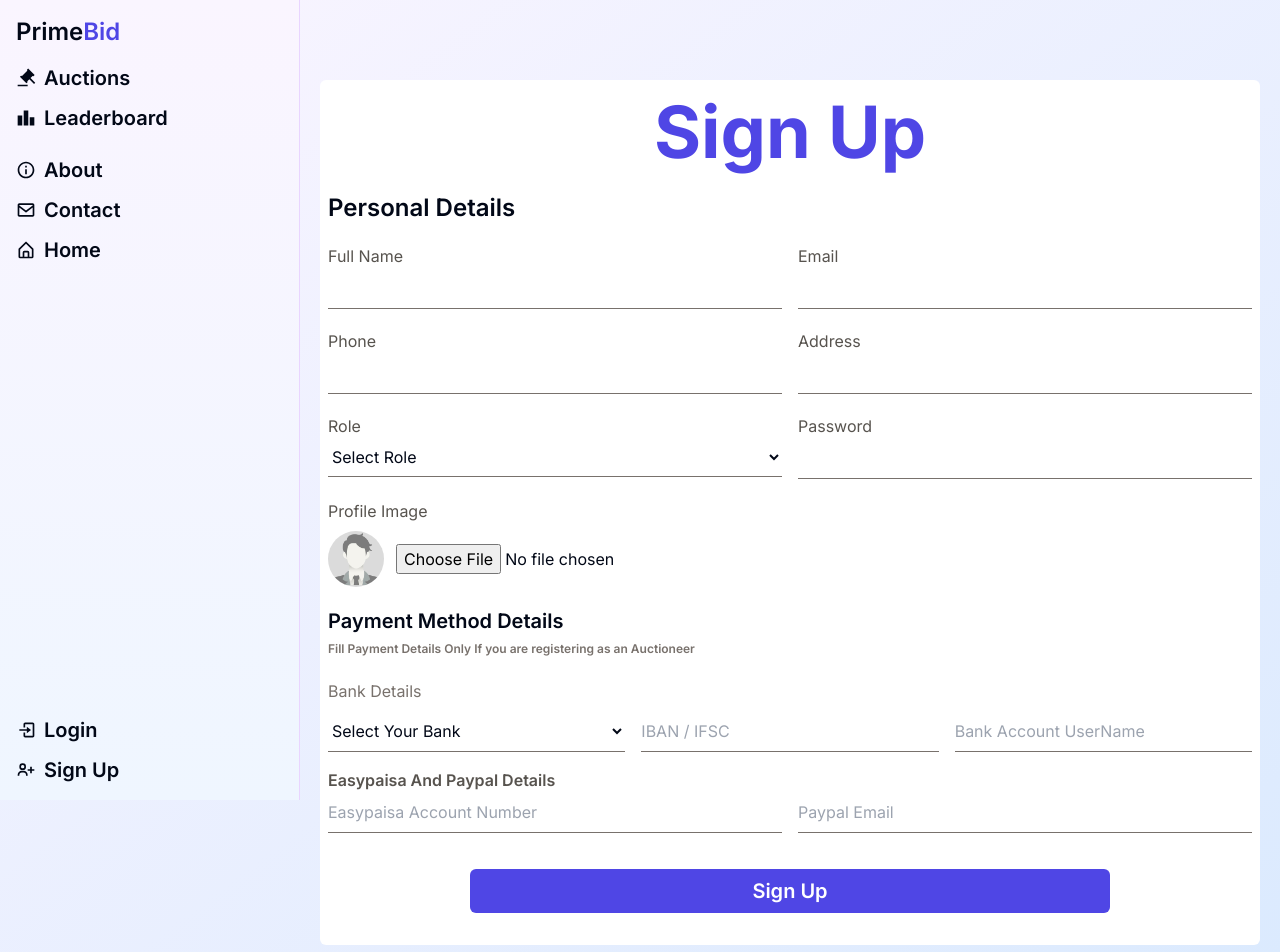
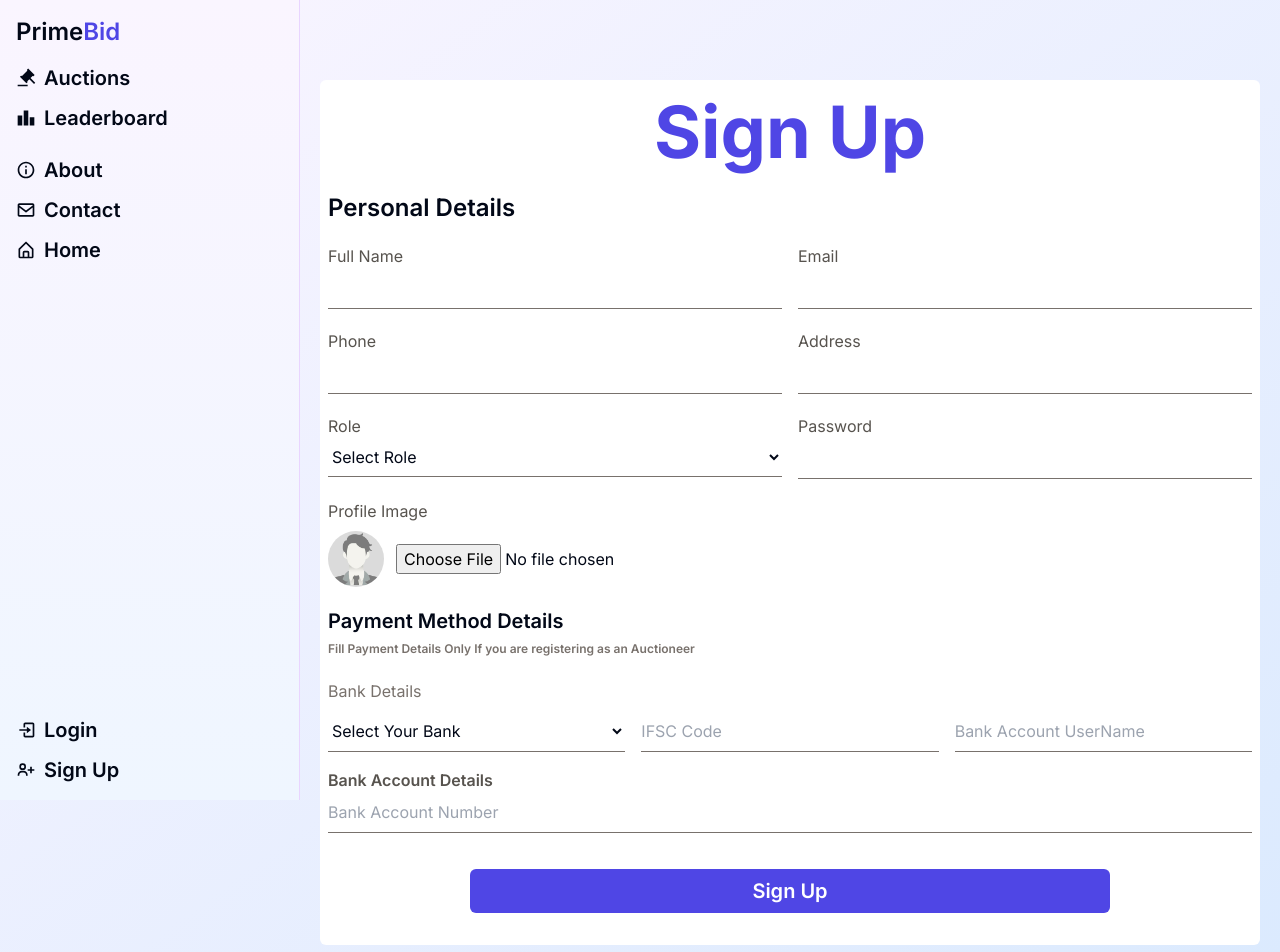
Before and after one commit to VipulGoyal95/Aution-platform, a React (Vite) app in the folder frontend/: page /sign-up in a window 1280 px wide. Shown: the top 952 px of the page. Built offline with nearby package versions, Linux system fonts and the light colour scheme; no server answers.

Commit message:
done changes

```diff
--- a/frontend/src/pages/SignUp.jsx
+++ b/frontend/src/pages/SignUp.jsx
@@ -12,8 +12,9 @@ const SignUp = () => {
   const [password, setPassword] = useState("");
   const [bankAccountName, setBankAccountName] = useState("");
   const [bankAccountNumber, setBankAccountNumber] = useState("");
+  const [bankIFSCCode, setBankIFSCCode] = useState("");
   const [bankName, setBankName] = useState("");
-  const [easypaisaAccountNumber, setEasypaisaAccountNumber] = useState("");
+  // const [easypaisaAccountNumber, setEasypaisaAccountNumber] = useState("");
   const [paypalEmail, setPaypalEmail] = useState("");
   const [profileImage, setProfileImage] = useState("");
   const [profileImagePreview, setProfileImagePreview] = useState("");
@@ -36,7 +37,7 @@ const SignUp = () => {
       (formData.append("bankAccountName", bankAccountName),
       formData.append("bankAccountNumber", bankAccountNumber),
       formData.append("bankName", bankName),
-      formData.append("easypaisaAccountNumber", easypaisaAccountNumber),
+      // formData.append("easypaisaAccountNumber", easypaisaAccountNumber),
       formData.append("paypalEmail", paypalEmail));
     dispatch(register(formData));
   };
@@ -183,9 +184,9 @@ const SignUp = () => {
                   </select>
                   <input
                     type="text"
-                    value={bankAccountNumber}
-                    placeholder="IBAN / IFSC"
-                    onChange={(e) => setBankAccountNumber(e.target.value)}
+                    value={bankIFSCCode}
+                    placeholder="IFSC Code"
+                    onChange={(e) => setBankIFSCCode(e.target.value)}
                     className="text-[16px] py-2 bg-transparent border-b-[1px] border-b-stone-500 focus:outline-none sm:flex-1"
                     disabled={role === "Bidder"}
                   />
@@ -201,25 +202,25 @@ const SignUp = () => {
               </div>
               <div>
                 <label className="text-[16px] text-stone-600 font-semibold">
-                  Easypaisa And Paypal Details
+                  Bank Account Details
                 </label>
                 <div className="flex flex-col gap-1 sm:flex-row sm:gap-4">
                   <input
                     type="number"
-                    value={easypaisaAccountNumber}
-                    placeholder="Easypaisa Account Number"
-                    onChange={(e) => setEasypaisaAccountNumber(e.target.value)}
+                    value={bankAccountNumber}
+                    placeholder="Bank Account Number"
+                    onChange={(e) => setBankAccountNumber(e.target.value)}
                     className="text-[16px] py-2 bg-transparent border-b-[1px] border-b-stone-500 focus:outline-none sm:flex-1"
                     disabled={role === "Bidder"}
                   />
-                  <input
+                  {/* <input
                     type="email"
                     value={paypalEmail}
                     placeholder="Paypal Email"
                     onChange={(e) => setPaypalEmail(e.target.value)}
                     className="text-[16px] py-2 bg-transparent border-b-[1px] border-b-stone-500 focus:outline-none sm:flex-1"
                     disabled={role === "Bidder"}
-                  />
+                  /> */}
                 </div>
               </div>
             </div>
--- a/frontend/src/pages/UserProfile.jsx
+++ b/frontend/src/pages/UserProfile.jsx
@@ -97,7 +97,7 @@ const UserProfile = () => {
                 </div>
               </div>
 
-              {user.role === "Auctioneer" && (
+              {/* {user.role === "Auctioneer" && (
                 <div className="mb-6 w-full">
                   <h3 className="text-xl font-semibold mb-4">
                     Payment Details
@@ -166,7 +166,7 @@ const UserProfile = () => {
                     </div>
                   </div>
                 </div>
-              )}
+              )} */}
 
               <div className="mb-6 w-full">
                 <h3 className="text-xl font-semibold mb-4">
```
